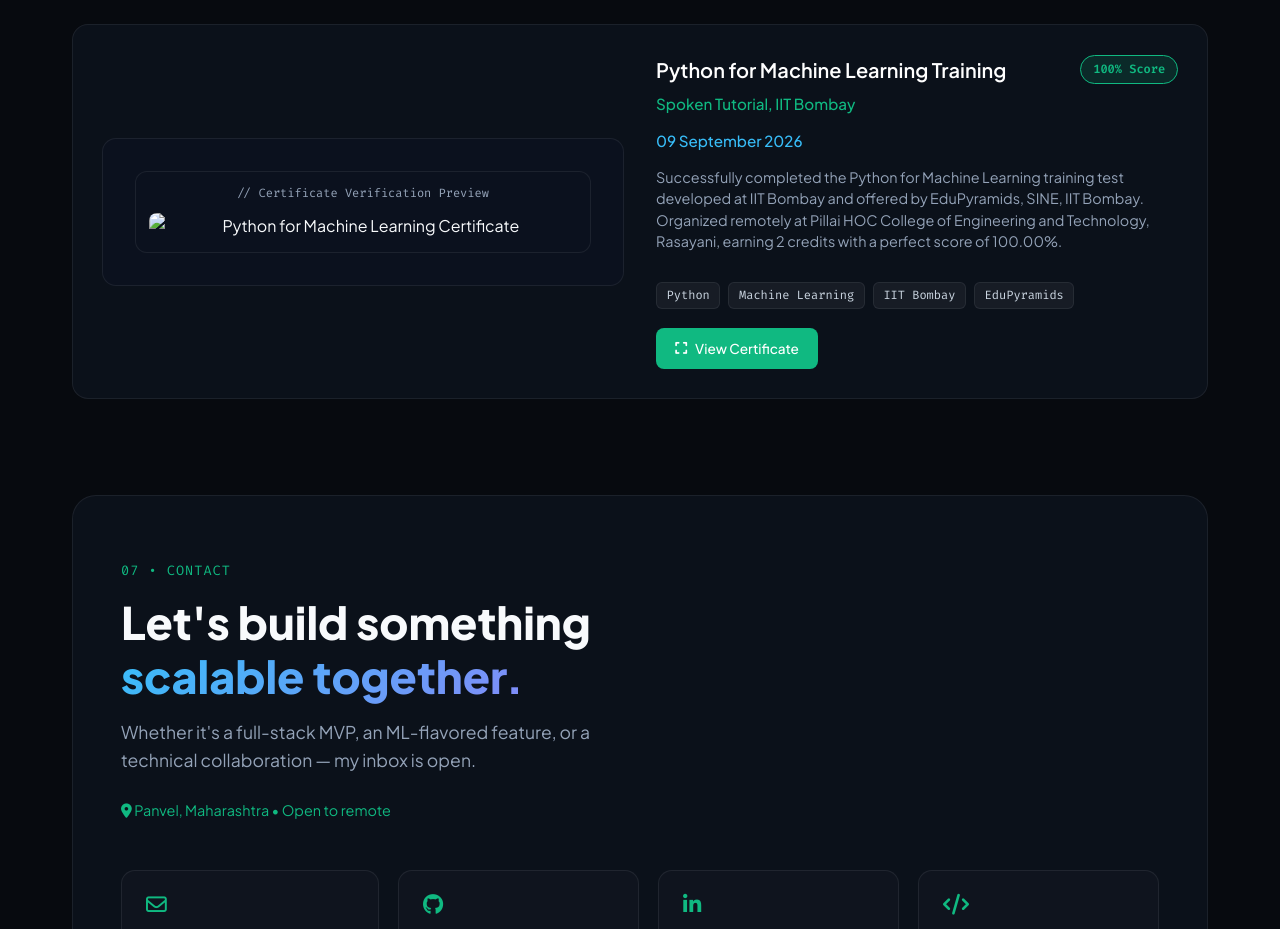
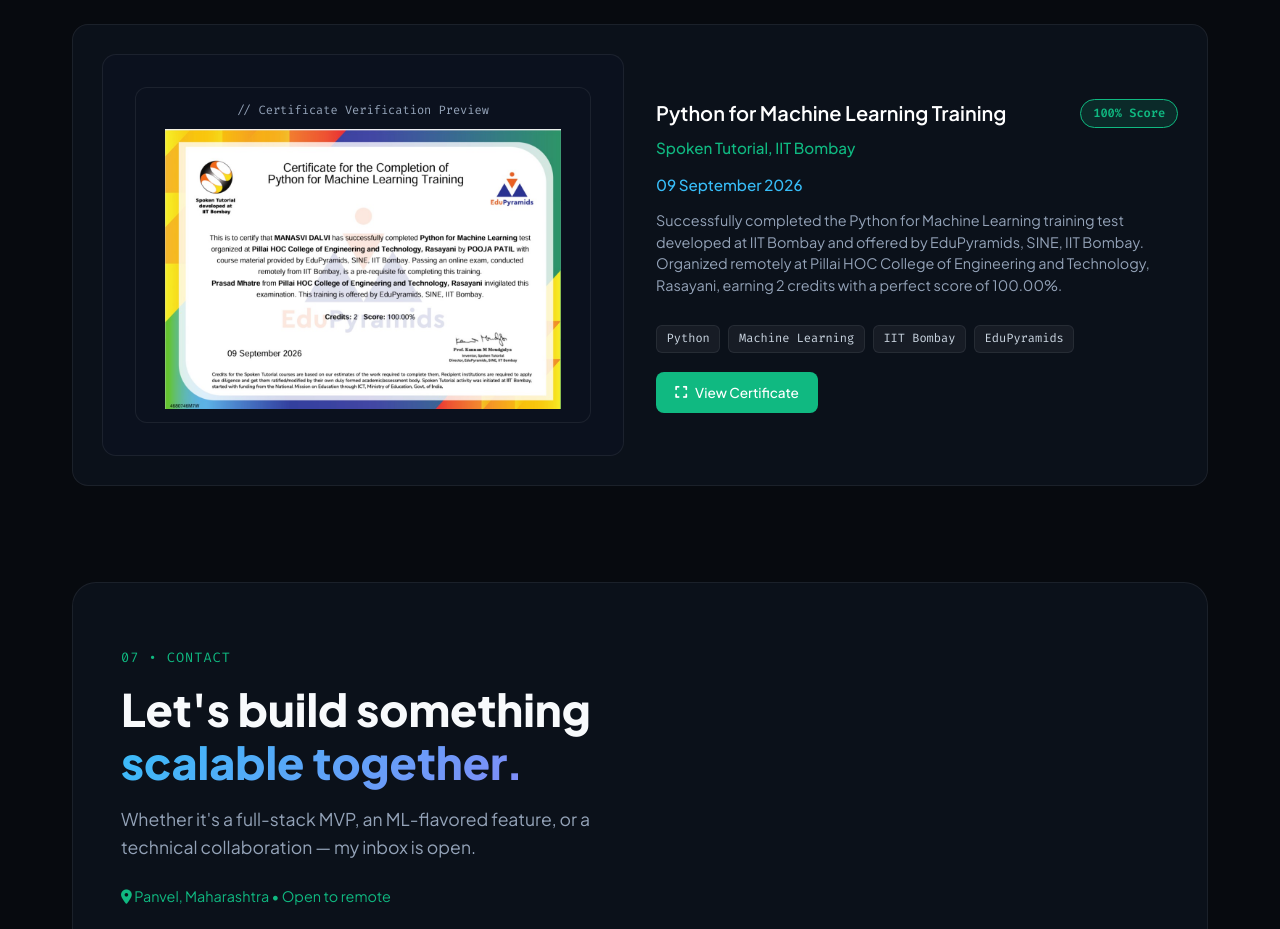
Before and after one commit to Manasvidalvii/portfolio, a plain HTML site: page index.html in a window 1280 px wide. Shown: the part 8260-9189 px from the top of the page. Drawn offline with Linux system fonts and the light colour scheme.

Commit message:
Fix cert5 layout structure and add cert5.png image

```diff
--- a/index.html
+++ b/index.html
@@ -1419,13 +1419,13 @@
             </div>
         </div>
     </div>
-    <!-- Certificate 5: Python for Machine Learning -->
+  <!-- Certificate 5: Python for Machine Learning -->
 <div class="project-featured-card certificate-card">
   <div class="featured-preview">
     <div class="preview-card">
       <div class="code-comment">// Certificate Verification Preview</div>
       <img
-        src="cert5.jpg"
+        src="cert5.png"
         alt="Python for Machine Learning Certificate"
         class="certificate-image"
         loading="lazy"
```
